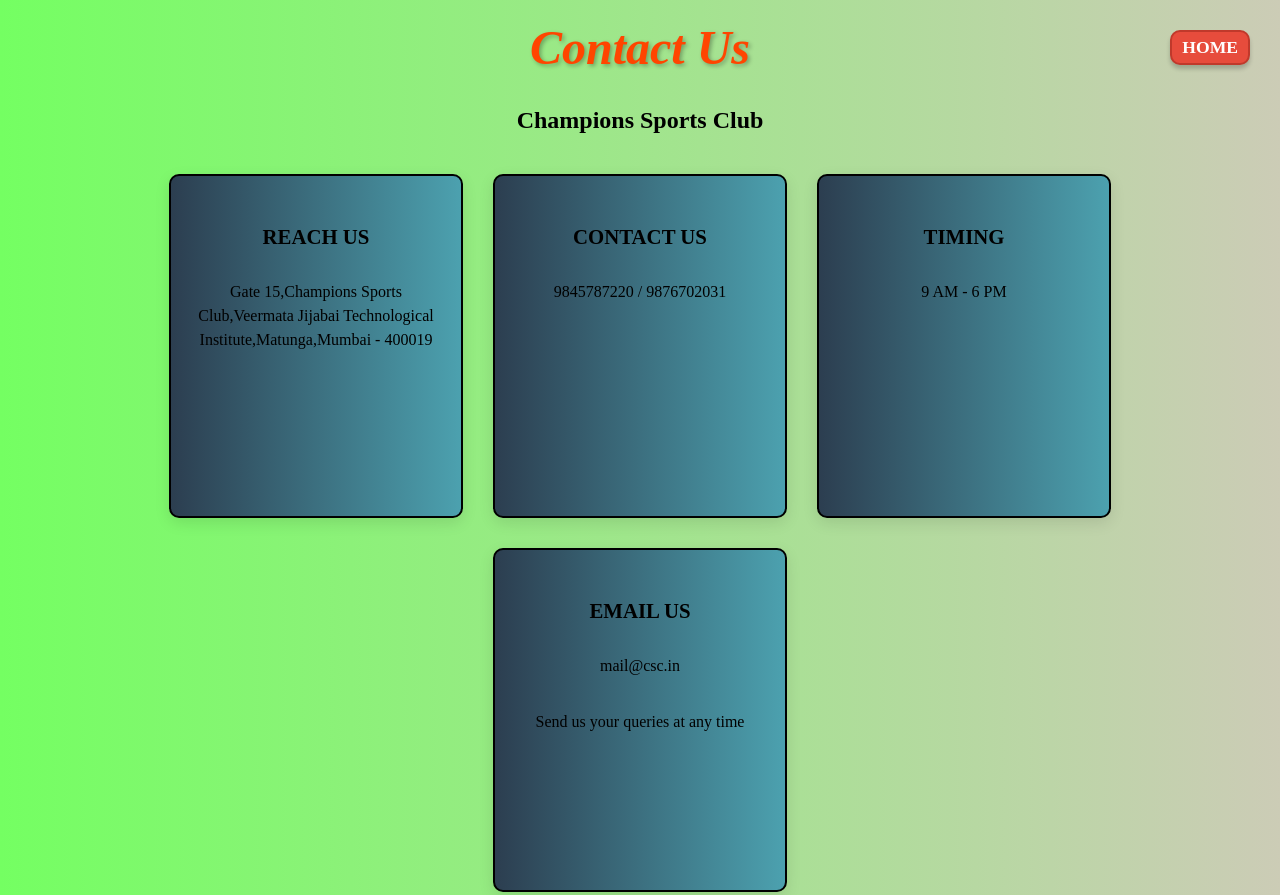
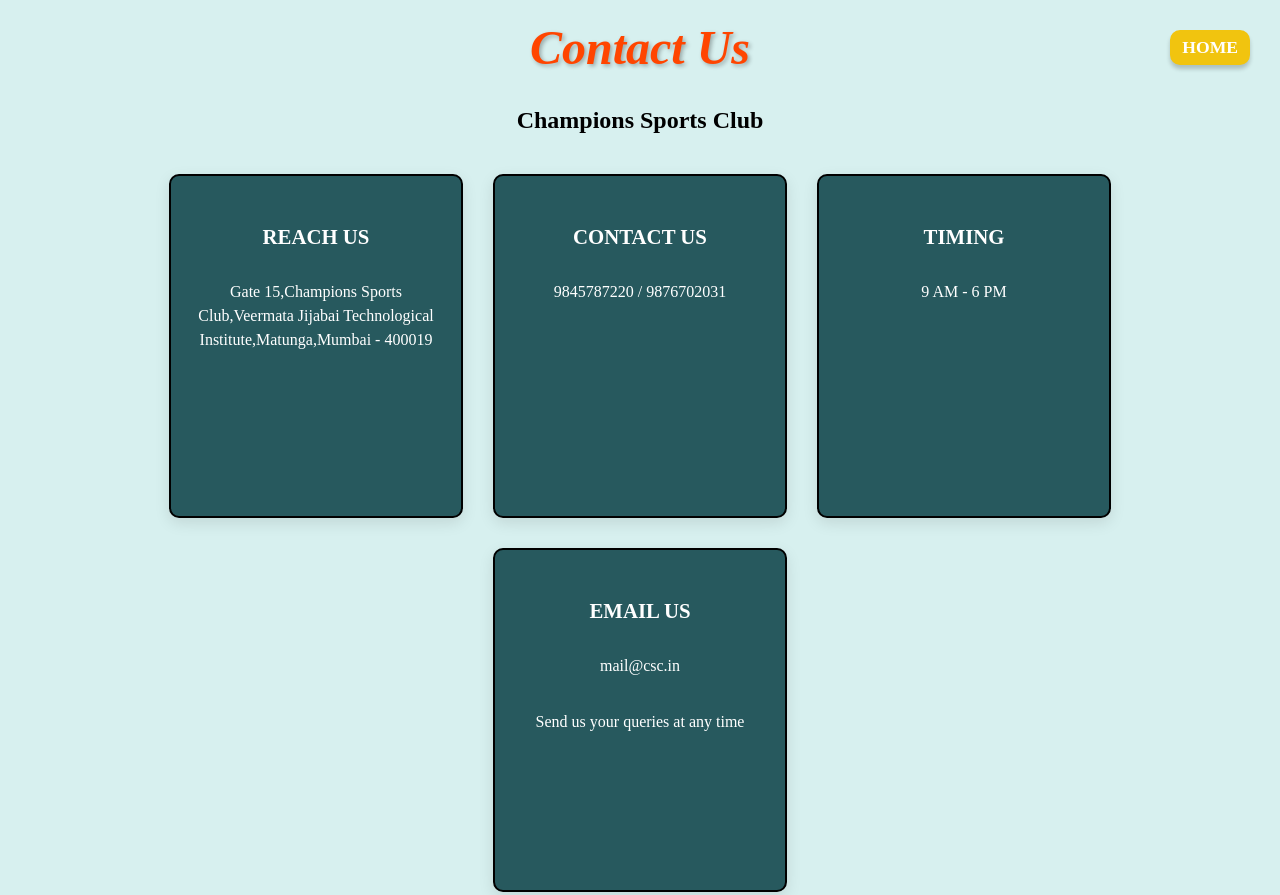
Before and after one commit to kavish310107/DTI-project, a plain HTML site: page ContactUs.html in a window 1280 px wide. Shown: the top 895 px of the page. Drawn offline with Linux system fonts and the light colour scheme.

Commit message:
changed some colors

```diff
--- a/ContactUs.html
+++ b/ContactUs.html
@@ -6,7 +6,7 @@
     <title>Contact Us</title>
     <style>
         body{
-            background: linear-gradient(to left,rgb(180, 180, 148, 0.681),rgb(116, 255, 98));
+            background-color: #d7f0ef;
         }
         #head {
             color: orangered;
@@ -35,7 +35,7 @@
         .information div {
             height: 300px;
             width: 250px;
-            background: linear-gradient(90deg, #2c3e50, #4ca1af);
+            background-color: #27595e;
             border: 2px solid black;
             border-radius: 10px;
             padding: 20px;
@@ -47,7 +47,6 @@
             transition: transform 0.3s ease;
         }
 
-
         .information i {
             font-size: 2.5rem;
             margin-bottom: 15px;
@@ -57,12 +56,13 @@
         .information h1 {
             font-size: 1.3rem;
             margin-bottom: 15px;
-            color: black;
+            color: white;
         }
 
         .information p {
             font-size: 1rem;
             line-height: 1.5;
+            color: white;
         }
         .form {
             max-width: 800px;
@@ -100,7 +100,7 @@
         }
 
         input[type="submit"] {
-            background-color: #0da547;
+            background-color: #f1c40f;
             color: white;
             font-weight: bold;
             cursor: pointer;
@@ -111,7 +111,7 @@
         }
 
         input[type="submit"]:hover {
-            background-color: #0da547;
+            background-color: #f1c40f;
         }
         .home-button {
         position: fixed;
@@ -122,15 +122,14 @@
         .home-button a {
         display: inline-block;
         padding: 5px 10px;
-        background-color: #e74c3c;
+        background-color: #f1c40f;
         color: white;
         text-decoration: none;
         font-weight: bold;
         border-radius: 10px;
         box-shadow: 0 4px 4px rgba(0,0,0,0.2);
-        /* transition: all 0.3s ease; */
         font-size: 1.1rem;
-        border: 2px solid #c0392b;
+        border: 2px solid #f1c40f;
         }
         .home-button a:hover {
             box-shadow: 1px 1px black;
--- a/login.css
+++ b/login.css
@@ -18,14 +18,14 @@ body {
 .home-button a {
     display: inline-block;
     padding: 5px 10px;
-    background-color: #e74c3c;
+    background-color: #f1c40f;
     color: white;
     text-decoration: none;
     font-weight: bold;
     border-radius: 10px;
     box-shadow: 0 4px 4px rgba(0,0,0,0.2);
     font-size: 1.1rem;
-    border: 2px solid #c0392b;
+    border: 2px solid #f1c40f;
 }
 .back {
     position: fixed;
--- a/style.css
+++ b/style.css
@@ -27,7 +27,6 @@ main {
 }
 
 header {
-  /* background-color: #2e757a; */
   width: 100%;
   color: white;
   padding: 0 2rem;
@@ -44,7 +43,7 @@ header {
   display: flex;
   justify-content: center;
   align-items: center;
-  transition: tranform 1s ease, box-shadow 0.3s ease;
+  transition: all 1s ease, box-shadow 0.3s ease;
   overflow: hidden;
   position: relative;
 }
@@ -112,7 +111,7 @@ header {
 }
 .contentbox:hover {
   box-shadow: 0 8px 16px rgba(0,0,0,0.2);
-  border: 5px solid #7ecaca;
+  /* border: 5px solid #7ecaca; */
   transform: scale(1.01);
 }
 .contentbox li:hover {
@@ -215,15 +214,14 @@ li img{
 .home-button a {
   display: inline-block;
   padding: 5px 10px;
-  background-color: #e74c3c;
+  background-color: #f1c40f;
   color: white;
   text-decoration: none;
   font-weight: bold;
   border-radius: 10px;
   box-shadow: 0 4px 4px rgba(0,0,0,0.2);
-  /* transition: all 0.3s ease; */
   font-size: 1.1rem;
-  border: 2px solid #c0392b;
+  border: 2px solid #f1c40f;
 }
 .home-button a:hover {
     box-shadow: 1px 1px black;
```
Also changed, not shown: Blog.html (+2 -2 lines), restaurant.html (+1 -1 lines).
